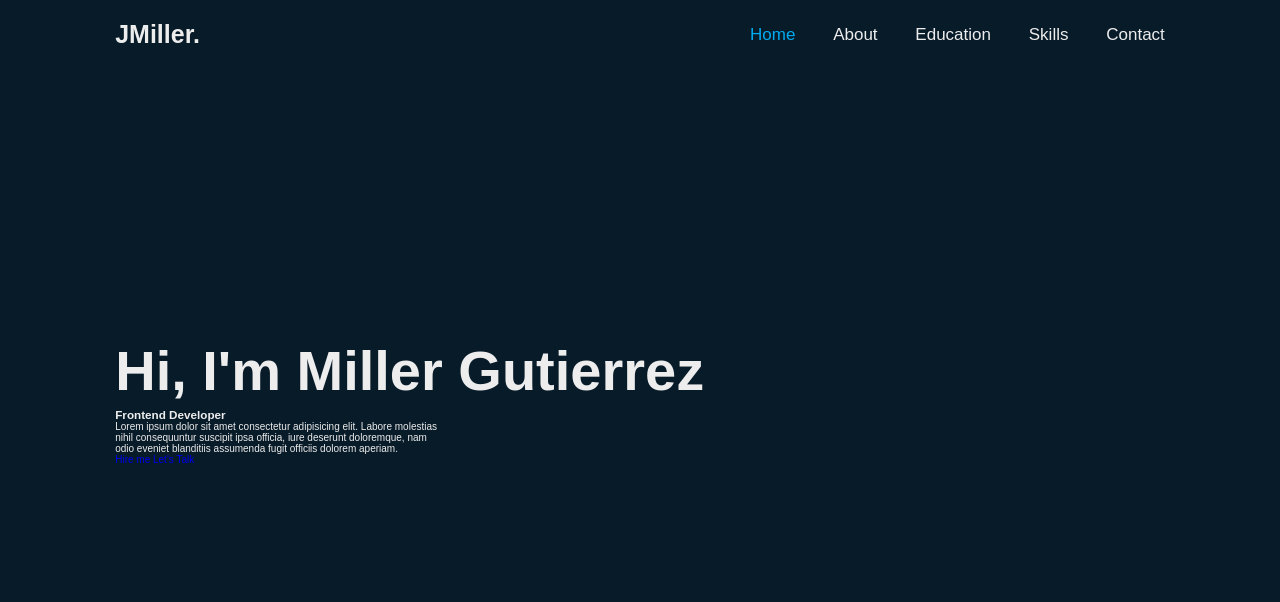
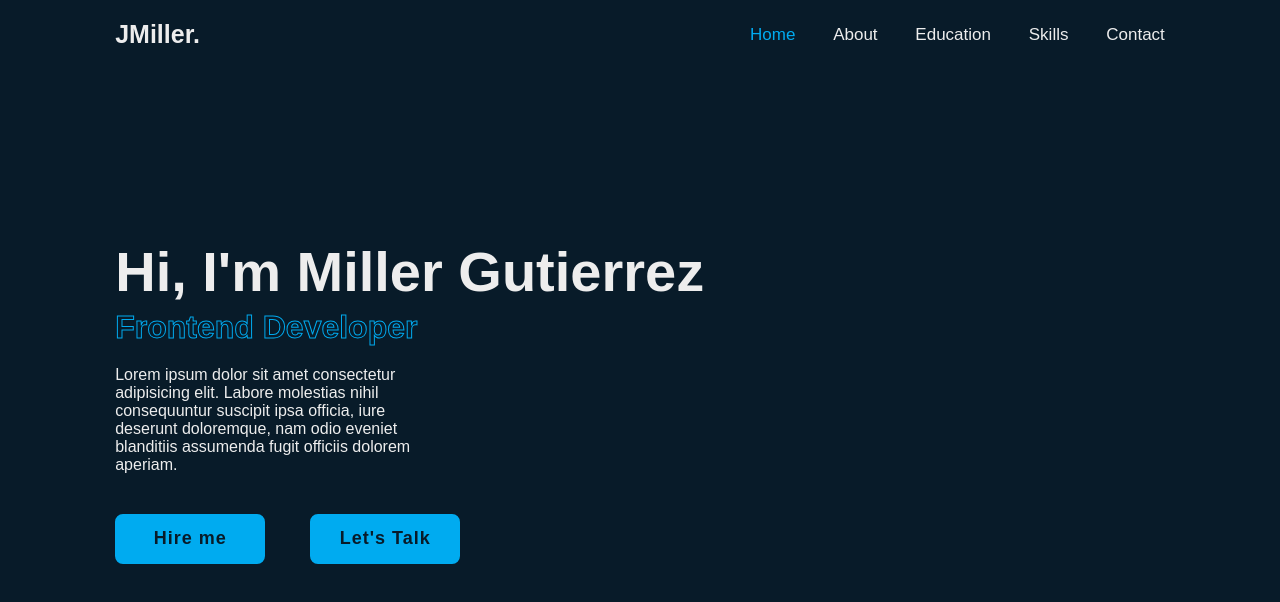
Before and after one commit to Miller38/Responsive-Website, a plain HTML site: page index.html in a window 1280 px wide. Drawn offline with nearby package versions, Linux system fonts and the light colour scheme.

Commit message:
update home

```diff
--- a/css/style.css
+++ b/css/style.css
@@ -96,3 +96,57 @@ section {
     position: relative;
     width: 32.8rem;
 }
+
+.home-content .text-animate h3 {
+    font-size: 3.2rem;
+    font-weight: 700;
+    color: transparent;
+    -webkit-text-stroke: 1px var(--main-color);
+}
+
+.home-content p{
+    font-size: 1.6rem;
+    margin: 2rem 0 4rem;
+}
+
+.btn-box {
+    position: relative;
+    display: flex;
+    justify-content: space-between;
+    width: 34.5rem;
+    height: 5rem;
+}
+
+.btn-box .btn {
+    position: relative;
+    display: inline-flex;
+    justify-content: center;
+    align-items: center;
+    width: 15rem;
+    height: 100%;
+    background: var(--main-color);
+    border: .2rem solid var(--main-color);
+    border-radius: .8rem;
+    font-size: 1.8rem;
+    font-weight: 600;
+    letter-spacing: .1rem;
+    color: var(--bg-color);
+    z-index: 1;
+    overflow: hidden;
+}
+
+.btn-box .btn::before {
+    content: '';
+    position: absolute;
+    top: 0;
+    left: 0;
+    width: 0;
+    height: 100%;
+    background: var(--bg-color);
+    z-index: -1;
+    transition: .5s;
+}
+
+.btn-box .btn:hover::before {
+    width: 100%;
+}
```
